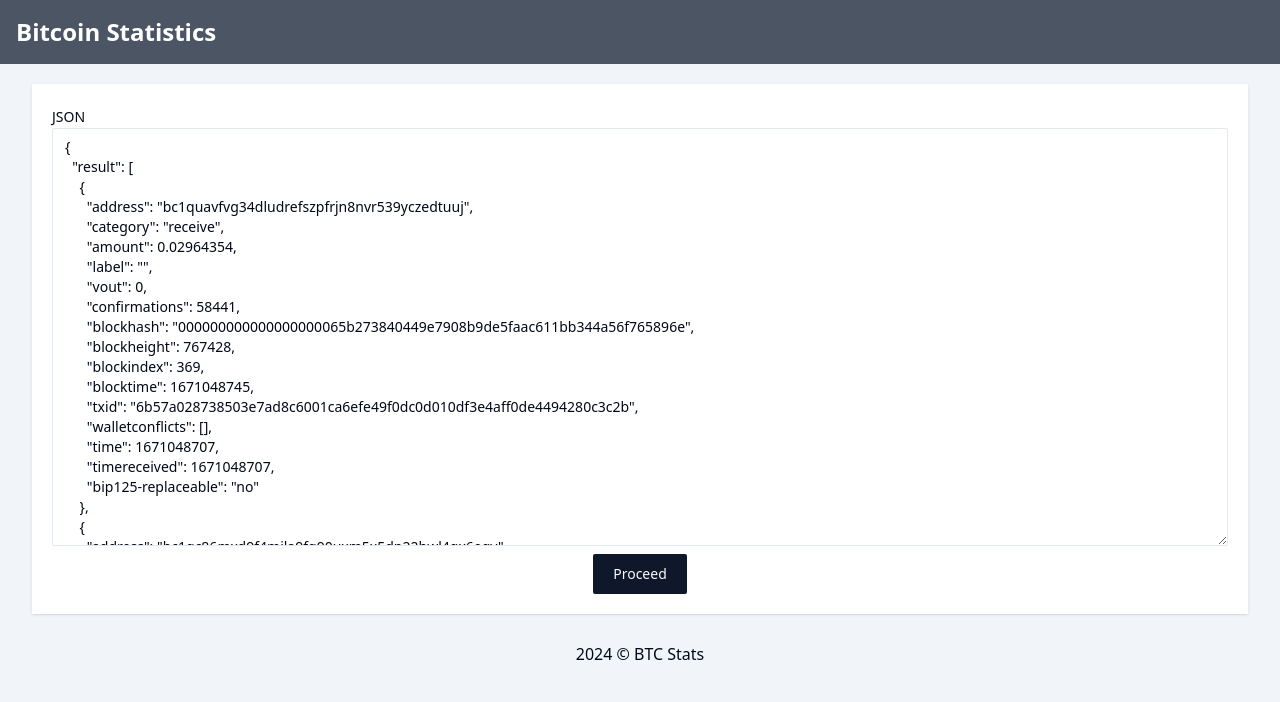
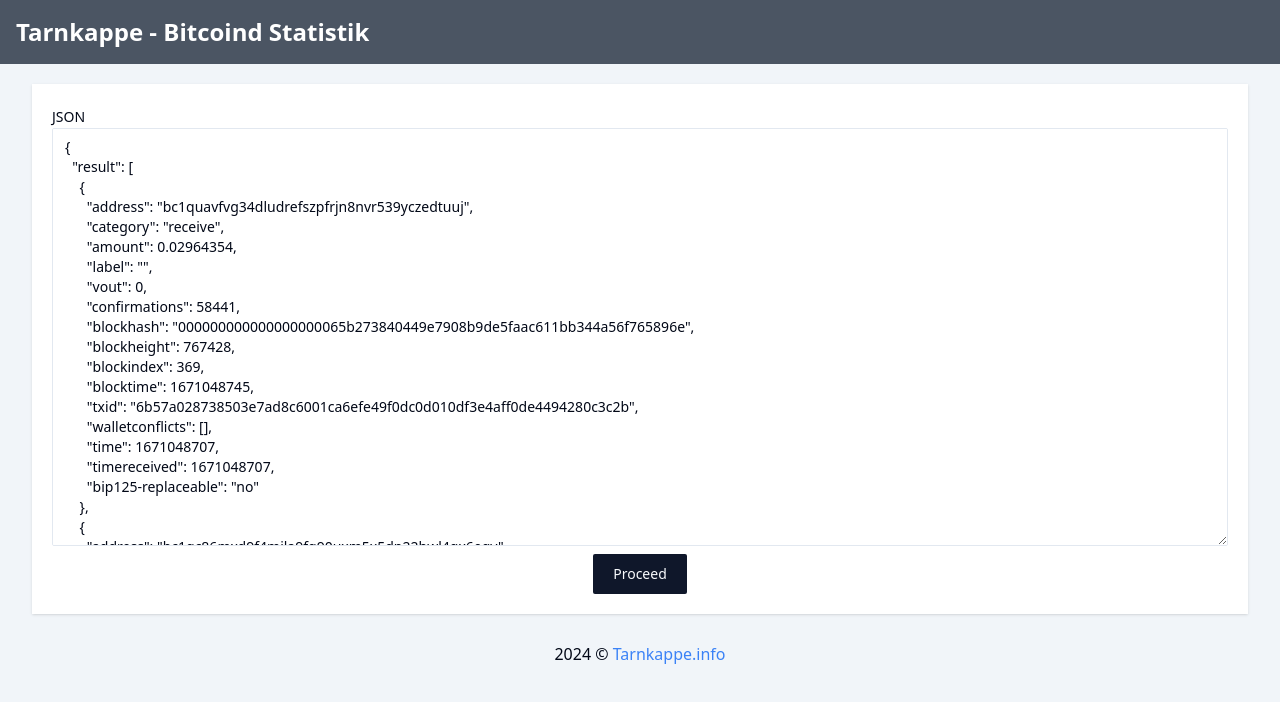
Before and after one commit to tarnkappe-info/bitcoind-stats, a React (Vite) app: page / in a window 1280 px wide. Shown: the top 702 px of the page. Built offline with nearby package versions, Linux system fonts and the light colour scheme.

Commit message:
branding info change

```diff
--- a/index.html
+++ b/index.html
@@ -1,10 +1,10 @@
-<!DOCTYPE html>
+<!doctype html>
 <html lang="en">
   <head>
     <meta charset="UTF-8" />
-    <link rel="icon" type="image/svg+xml" href="/vite.svg" />
+    <link rel="icon" href="/favicon.ico" />
     <meta name="viewport" content="width=device-width, initial-scale=1.0" />
-    <title>Bitcoin Statistics</title>
+    <title>Tarnkappe - Bitcoind Statistik</title>
   </head>
   <body class="bg-slate-100">
     <div id="root"></div>
--- a/src/components/layout.tsx
+++ b/src/components/layout.tsx
@@ -1,14 +1,20 @@
 export default function Layout({ children }: { children: React.ReactNode }) {
   return (
-    <main className="flex flex-col w-full">
-      <header className="flex flex-row justify-between items-center w-full h-16 px-4 bg-gray-600">
+    <main className="flex w-full flex-col">
+      <header className="flex h-16 w-full flex-row items-center justify-between bg-gray-600 px-4">
         <span className="text-2xl font-bold text-white">
-          Bitcoin Statistics
+          Tarnkappe - Bitcoind Statistik
         </span>
       </header>
       <div>{children}</div>
-      <footer className="w-full text-center p-2">
-        {new Date().getFullYear()} © BTC Stats
+      <footer className="w-full p-2 text-center">
+        {new Date().getFullYear()} ©{" "}
+        <a
+          className="text-blue-500 transition-colors hover:text-blue-600"
+          href="https://tarnkappe.info"
+        >
+          Tarnkappe.info
+        </a>
       </footer>
     </main>
   );
--- a/src/components/main/vis/table.tsx
+++ b/src/components/main/vis/table.tsx
@@ -18,7 +18,7 @@ export default function JiOverviewTable({ data }: { data: MappedData[] }) {
       <Table>
         <TableHeader>
           <TableRow>
-            <TableHead>Date</TableHead>
+            <TableHead>Date (UTC)</TableHead>
             <TableHead>Wallet</TableHead>
             <TableHead>Amount</TableHead>
             <TableHead>Txid</TableHead>
```
Also changed, not shown: 1 other file (tests, documents, lock files or other folders).
